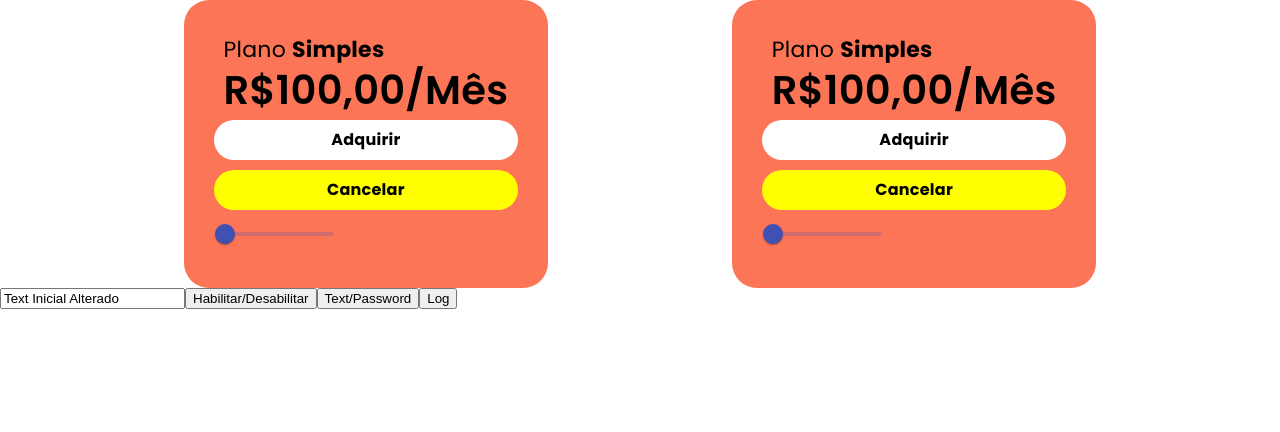
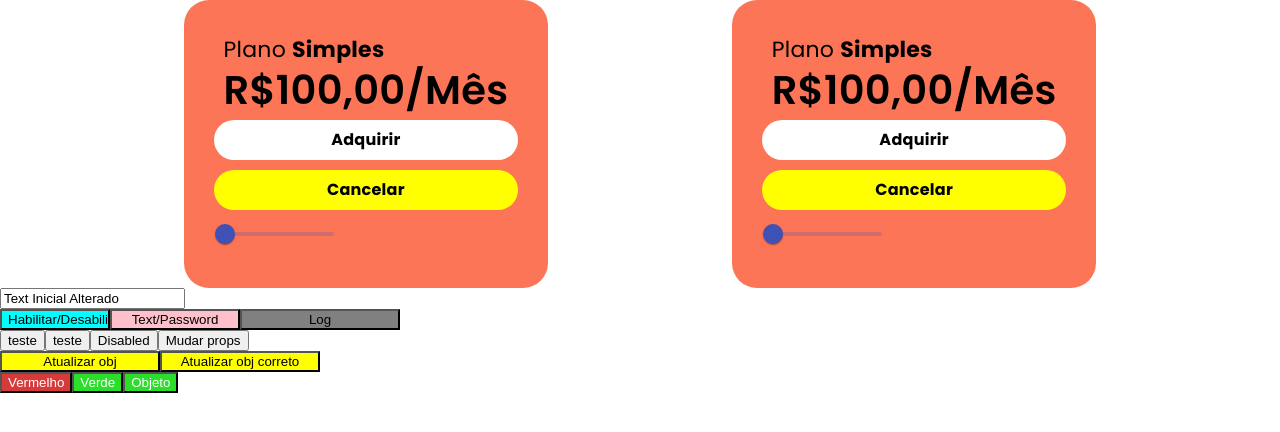
Before and after one commit to Eduardo-XavierPaula/projeto-components, an Angular app: page / in a window 1280 px wide. Shown: the top 432 px of the page. Built offline with nearby package versions, Linux system fonts and the light colour scheme.

Commit message:
✨ New feature: estudando sobre manipulações de classes e styles, by Eduardo Xavier

```diff
--- a/src/app/app.component.html
+++ b/src/app/app.component.html
@@ -11,7 +11,50 @@
   (keyup)="handleInputKeyup($event)"
   (input)="handleInputEvent($event)"
 />
-
-<button (click)="enableDisableInput()">Habilitar/Desabilitar</button>
-<button (click)="setTextPassword()">Text/Password</button>
-<button (click)="logInputText()">Log</button>
+<div>
+  <button
+    (click)="enableDisableInput()"
+    [style.width]="widthButton1"
+    [style.backgroundColor]="bgButton1"
+  >
+    Habilitar/Desabilitar
+  </button>
+  <button
+    (click)="setTextPassword()"
+    [style.width.px]="widthButton2"
+    [style.backgroundColor]="'pink'"
+  >
+    Text/Password
+  </button>
+  <button [style]="stylesObj" (click)="logInputText()">Log</button>
+</div>
+<div>
+  <button [attr.title]="buttonTitle">teste</button>
+  <button [title]="buttonTitle">teste</button>
+  <button [attr.disabled]="buttonDisable ? buttonDisable : null">
+    Disabled
+  </button>
+  <button (click)="onButtonClick()">Mudar props</button>
+</div>
+<div>
+  <button [style]="stylesObj2" (click)="updateStyleObj()">Atualizar obj</button>
+  <button [style]="stylesObj2" (click)="updateStyleObjCorrect()">
+    Atualizar obj correto
+  </button>
+</div>
+<div>
+  <button [class.red-button]="true" (click)="isGreenButton = false">
+    Vermelho
+  </button>
+  <button [class.green-button]="true" (click)="isGreenButton = true">
+    Verde
+  </button>
+  <button
+    [class]="{
+      'red-button': !isGreenButton,
+      'green-button': isGreenButton
+    }"
+  >
+    Objeto
+  </button>
+</div>
--- a/src/app/app.component.scss
+++ b/src/app/app.component.scss
@@ -2,3 +2,12 @@
   display: flex;
   justify-content: space-evenly;
 }
+
+.red-button {
+  background-color: rgb(215, 58, 58);
+  color: white;
+}
+.green-button {
+  background-color: rgb(42, 222, 42);
+  color: white;
+}
--- a/src/app/app.component.ts
+++ b/src/app/app.component.ts
@@ -9,6 +9,25 @@ export class AppComponent {
   inputText = 'Text Inicial Alterado';
   inputType = 'text';
   isDisabled = false;
+  buttonTitle = 'Titulo do botão';
+  buttonDisable = false;
+
+  widthButton1 = '110px';
+  bgButton1 = 'aqua';
+  widthButton2 = 130;
+
+  stylesObj = {
+    width: '160px',
+    backgroundColor: 'grey',
+  };
+  stylesObj2 = {
+    width: '160px',
+    backgroundColor: 'yellow',
+  };
+
+  isRedButton = true;
+  isGreenButton = true;
+
   enableDisableInput() {
     this.isDisabled = !this.isDisabled;
   }
@@ -30,4 +49,19 @@ export class AppComponent {
     const currentText = event.target as HTMLInputElement;
     this.inputText = currentText.value;
   }
+
+  onButtonClick() {
+    this.buttonTitle = 'Titulo alterado';
+    this.buttonDisable = !this.buttonDisable;
+  }
+  updateStyleObj() {
+    this.stylesObj2.width = '170px';
+    this.stylesObj2.backgroundColor = 'lightblue';
+  }
+  updateStyleObjCorrect() {
+    this.stylesObj2 = {
+      width: '170px',
+      backgroundColor: 'lightblue',
+    };
+  }
 }
```
